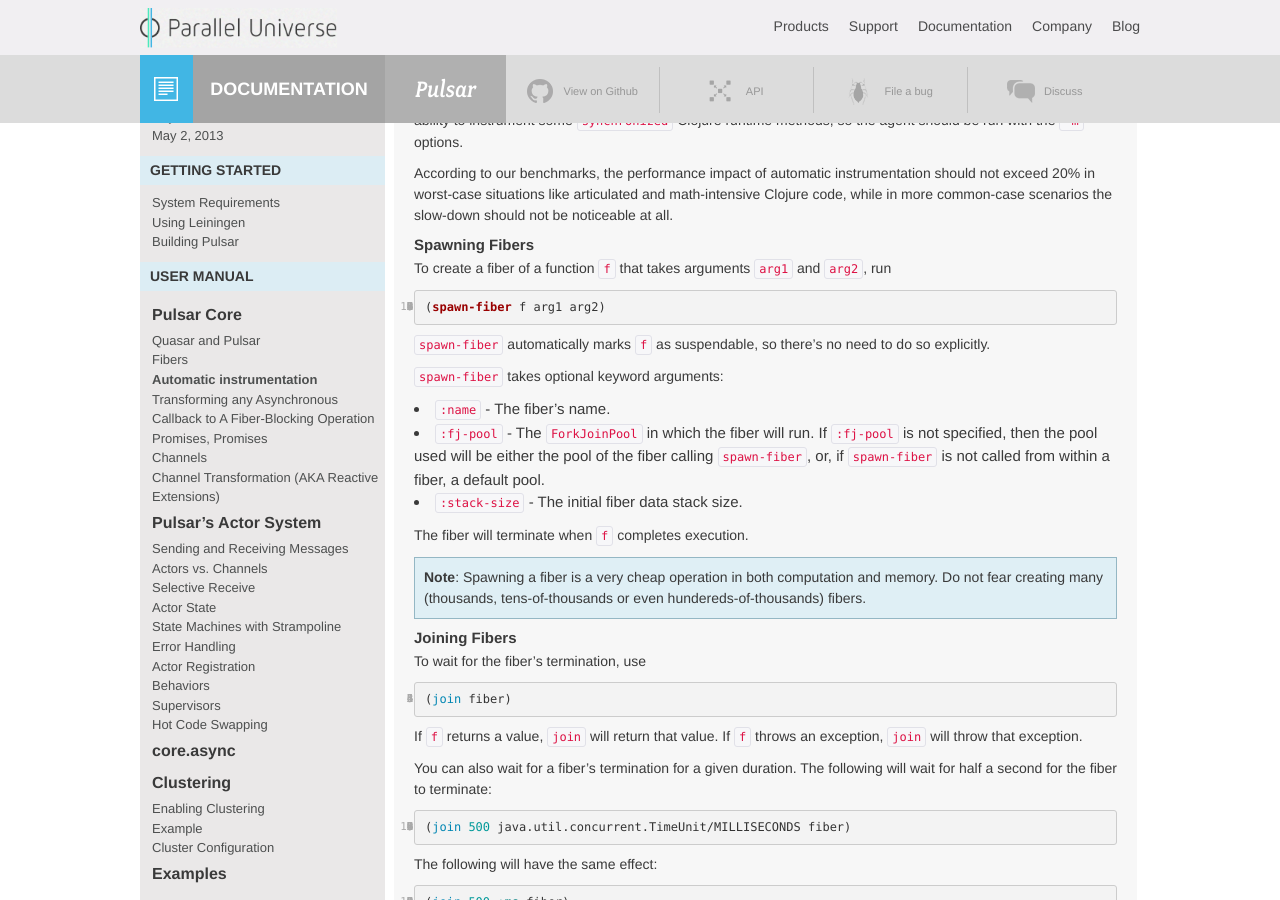
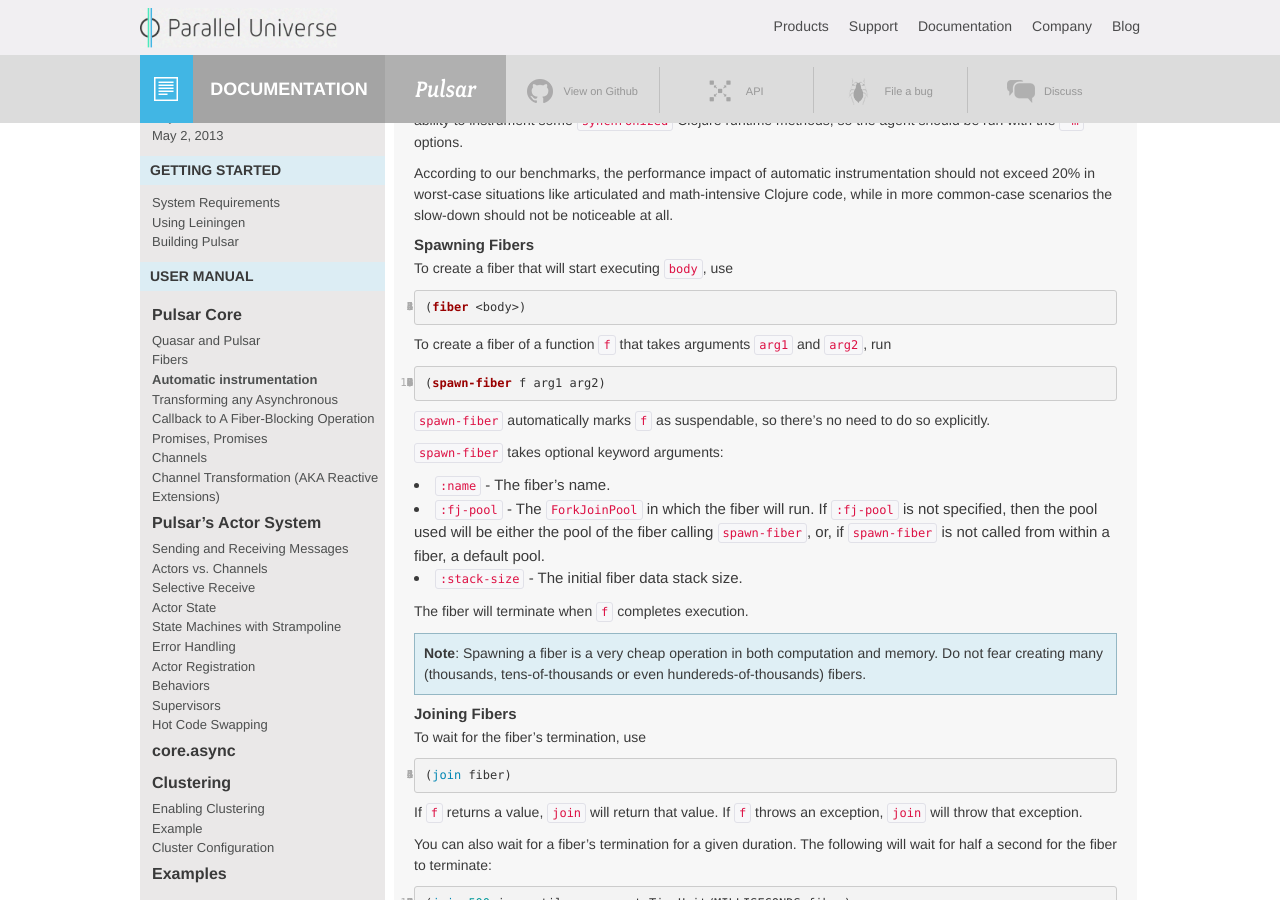
Before and after one commit to puniverse/pulsar, a Jekyll site: the page built from docs/index.md, in a window 1280 px wide and 900 px high, scrolled down 2485 px. Built offline with Jekyll 4.4.1, drawn with Linux system fonts in a browser that asks for light colours; nearby versions of some CDN libraries; Markdown is read by kramdown in place of the engine named in the settings.

Commit message:
:memo: '(fiber <body>)'

```diff
--- a/docs/index.md
+++ b/docs/index.md
@@ -160,6 +160,12 @@
 According to our benchmarks, the performance impact of automatic instrumentation should not exceed 20% in worst-case situations like articulated and math-intensive Clojure code, while in more common-case scenarios the slow-down should not be noticeable at all.
 
 #### Spawning Fibers
+
+To create a fiber that will start executing `body`, use
+
+~~~ clojure
+(fiber <body>)
+~~~
 
 To create a fiber of a function `f` that takes arguments `arg1` and `arg2`, run
 
```
